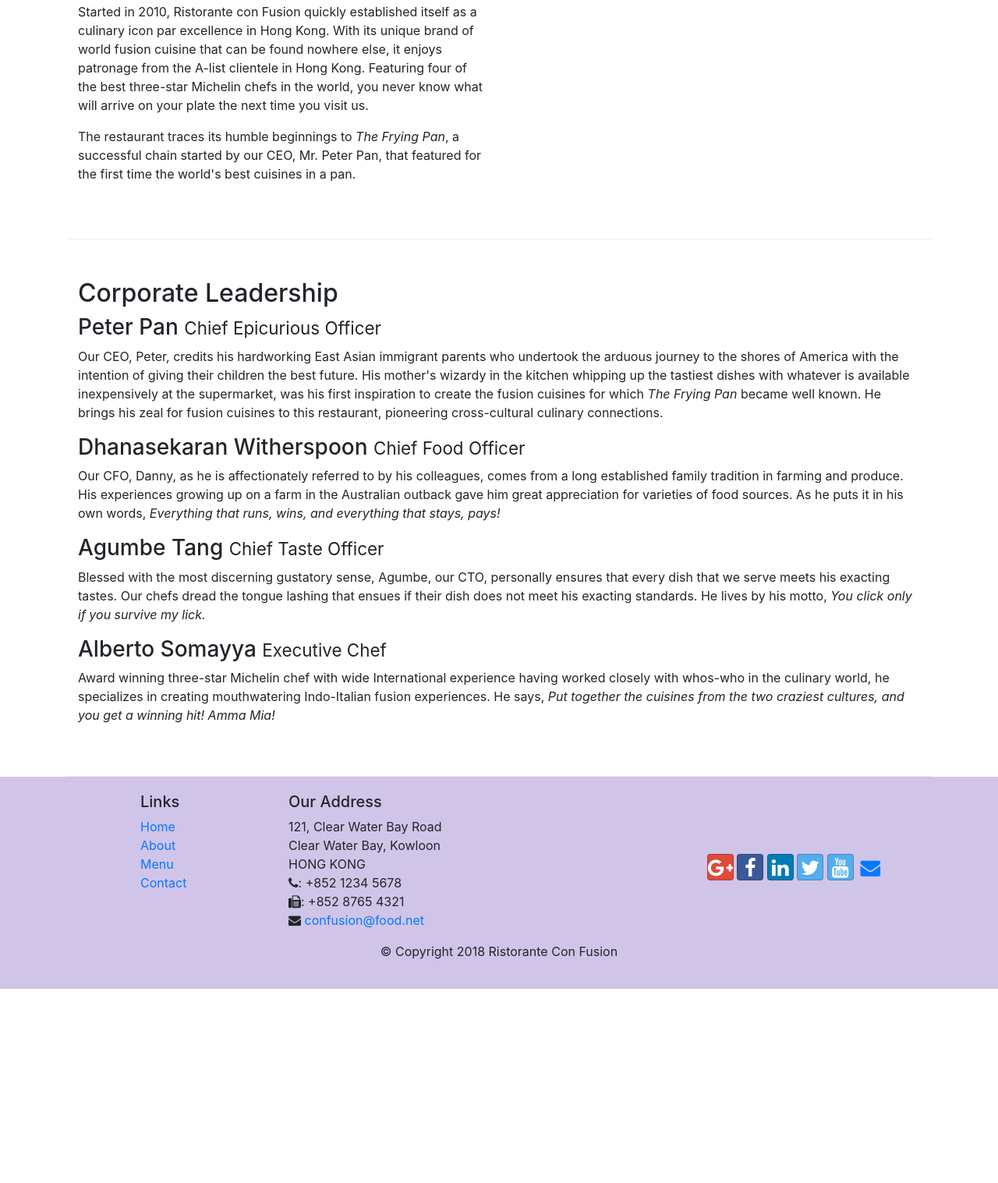
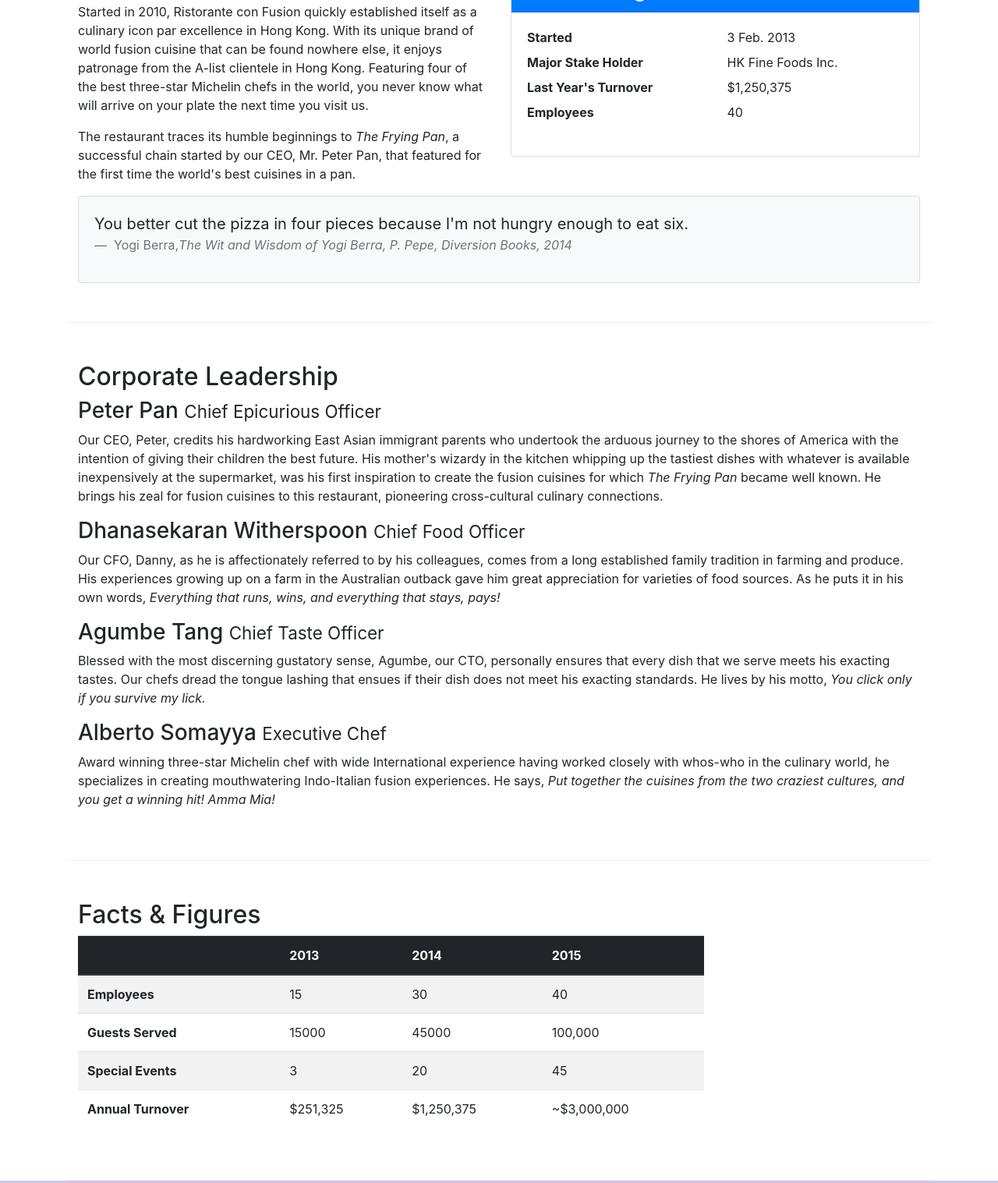
Before and after one commit to lmedury01/BootstrapWebsite, a website: page aboutus.html in a window 1280 px wide. Shown: the part 558-2075 px from the top of the page at 78% size. Before the commit the page ends 1826 px from the top, so only its background shows below. Drawn offline with nearby package versions, Linux system fonts and the light colour scheme.

Commit message:
Tables and cards

```diff
--- a/aboutus.html
+++ b/aboutus.html
@@ -63,7 +63,34 @@
                 <p>Started in 2010, Ristorante con Fusion quickly established itself as a culinary icon par excellence in Hong Kong. With its unique brand of world fusion cuisine that can be found nowhere else, it enjoys patronage from the A-list clientele in Hong Kong.  Featuring four of the best three-star Michelin chefs in the world, you never know what will arrive on your plate the next time you visit us.</p>
                 <p>The restaurant traces its humble beginnings to <em>The Frying Pan</em>, a successful chain started by our CEO, Mr. Peter Pan, that featured for the first time the world's best cuisines in a pan.</p>
             </div>
-            <div>
+            <div class="col-sm">
+                <div class="card">
+                    <h3 class="card-header bg-primary text-white">Facts at a glance</h3>
+                    <div class="card-body">
+                        <dl class="row">
+                            <dt class="col-6">Started</dt>
+                            <dd class="col-6">3 Feb. 2013</dd>
+                            <dt class="col-6">Major Stake Holder</dt>
+                            <dd class="col-6">HK Fine Foods Inc.</dd>
+                            <dt class="col-6">Last Year's Turnover</dt>
+                            <dd class="col-6">$1,250,375</dd>
+                            <dt class="col-6">Employees</dt>
+                            <dd class="col-6">40</dd>
+                        </dl>
+                    </div>
+                </div>
+            </div>
+            <div class="col-12">
+                <div class="card card-body bg-light">
+                    <blockquote class="blockquote">
+                        <p class="mb-0">
+                            You better cut the pizza in four pieces because I'm not hungry enough to eat six.
+                        </p>
+                        <footer class="blockquote-footer">
+                            Yogi Berra,<cite title="Source Title">The Wit and Wisdom of Yogi Berra, P. Pepe, Diversion Books, 2014</cite>
+                        </footer>
+                    </blockquote>
+                </div>
             </div>
         </div>
 
@@ -81,7 +108,52 @@
                 <p class="d-none d-sm-block">Award winning three-star Michelin chef with wide International experience having worked closely with whos-who in the culinary world, he specializes in creating mouthwatering Indo-Italian fusion experiences. He says, <em>Put together the cuisines from the two craziest cultures, and you get a winning hit! Amma Mia!</em></p>
             </div>
        </div>
+       <div class="row row-content">
+           <div class="col-12 col-sm-9">
+               <h2>Facts &amp; Figures </h2>
+               <div class="table-responsive">
+                    <table class="table table-striped">
+                        <thead class="thead-dark">
+                            <tr>
+                                <th>&nbsp;</th>
+                                <th>2013</th>
+                                <th>2014</th>
+                                <th>2015</th>
+                            </tr>
+                        </thead>
+                        <tbody>
+                            <tr>
+                                <th>Employees</th>
+                                <td>15</td>
+                                <td>30</td>
+                                <td>40</td>
+                            </tr>
+                            <tr>
+                                <th>Guests Served</th>
+                                <td>15000</td>
+                                <td>45000</td>
+                                <td>100,000</td>
+                            </tr>
+                            <tr>
+                                <th>Special Events</th>
+                                <td>3</td>
+                                <td>20</td>
+                                <td>45</td>
+                            </tr>
+                            <tr>
+                                <th>Annual Turnover</th>
+                                <td>$251,325</td>
+                                <td>$1,250,375</td>
+                                <td>~$3,000,000</td>
+                            </tr>
+                        </tbody>
+                    </table>
+                </div>
+           </div>
+           <div class="col-12 col-sm-9">
 
+           </div>
+       </div>
     </div>
 
     <footer class="footer">
```
